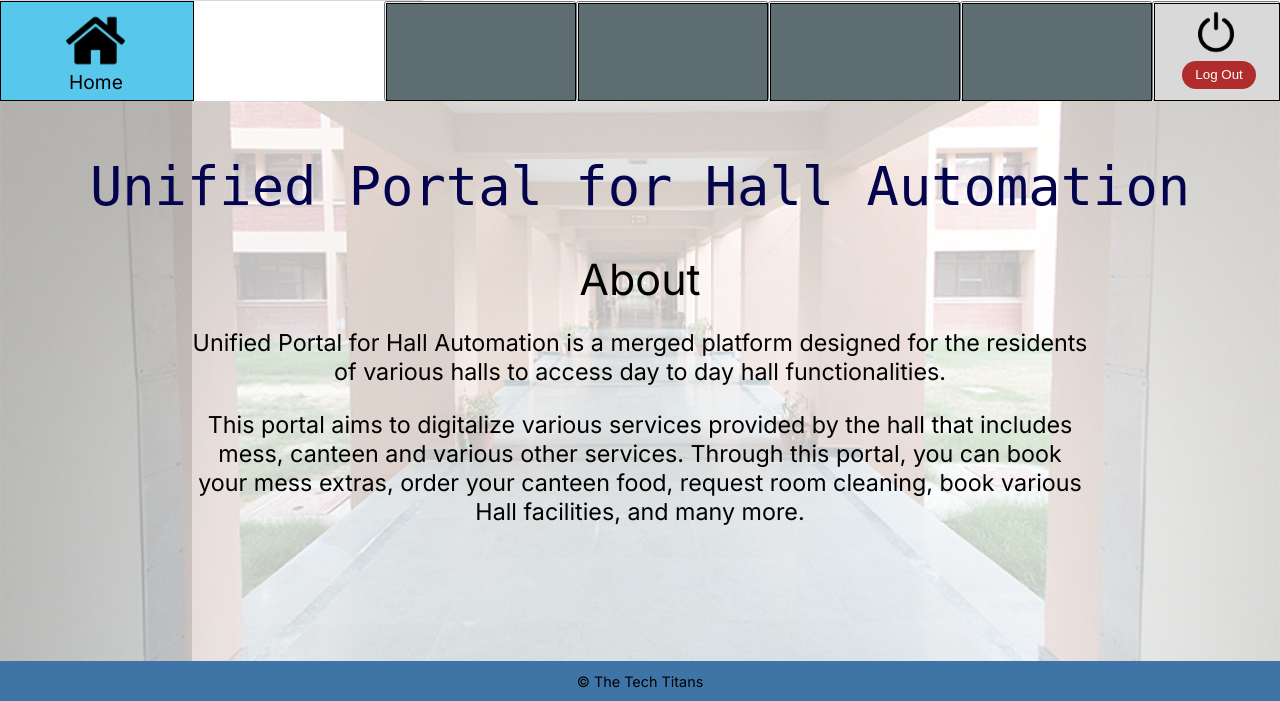
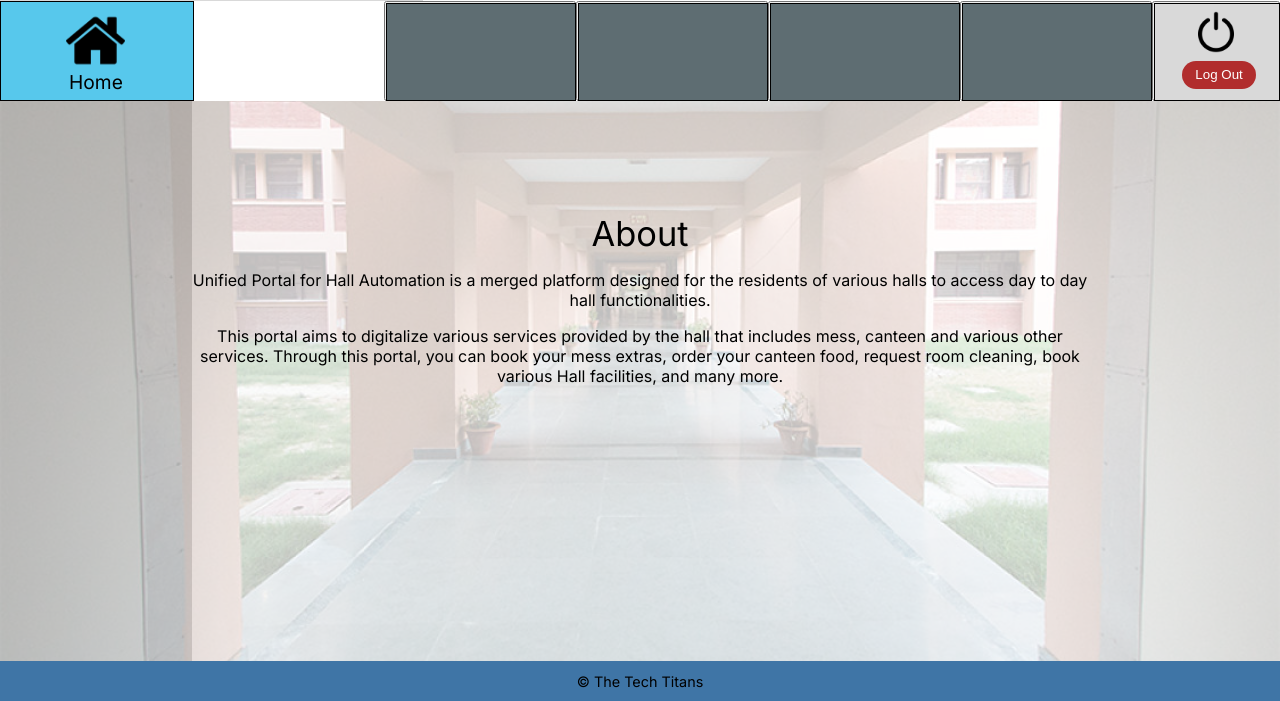
Before and after one commit to divc13/Unified-Portal-For-Hall-Automation, a Django app: template Home/templates/Home.html in a window 1280 px wide. Shown: the part 99-800 px from the top of the page. Run offline with Django 4.2, Linux system fonts and the light colour scheme; the template is opened without the code that fills it, so the values that code supplies are empty.

Commit message:
Frontend change

```diff
--- a/Home/templates/Home.html
+++ b/Home/templates/Home.html
@@ -178,7 +178,7 @@
     }
 
     .header {
-      font-size: calc(3.2vh + 1.36vw);
+      font-size: calc(0.8 * (3.2vh + 1.36vw));
       margin-bottom: 0%;
       padding: 0%;
     }
@@ -189,7 +189,7 @@
       margin-bottom: 0%;
       padding: 0%;
       margin-bottom: 0%;
-      font-size: calc(1.73333vh + 0.73667vw);
+      font-size: 1em;
       z-index: 2;
     }
 
@@ -212,19 +212,6 @@
   </div>
 
   <div class="base">
-    <div class="main_div">
-      <div class="quote-2">
-        <span>
-          <p class="typewriter">
-            Unified Portal for Hall Automation
-          </p>
-        </span>
-      </div>
-    </div>
-
-    <br>
-    <br>
-
     <div class="about" id="about">
       <div class="content">
         <div class="header">About</div>
```
